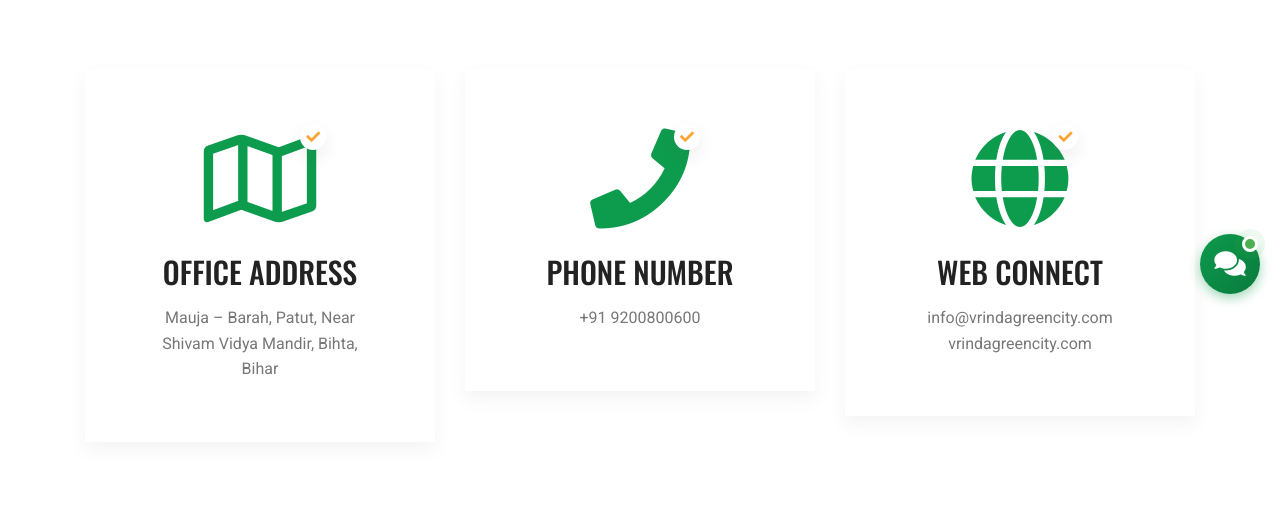
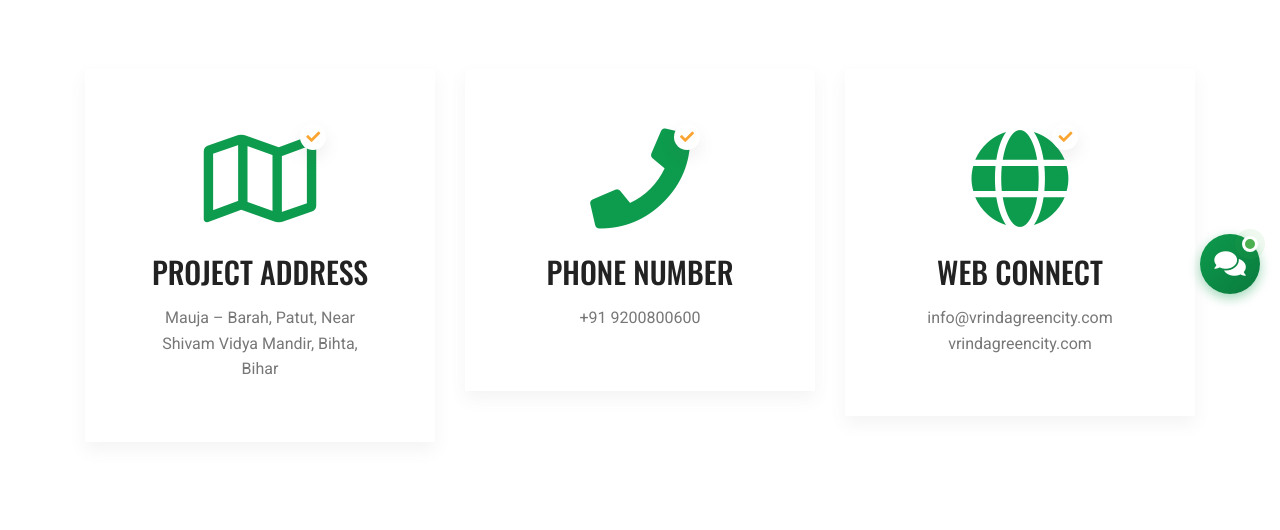
Before and after one commit to kumaranujranchi/vrindagreencity, a PHP site: page /contact.php in a window 1280 px wide. Shown: the part 486-1016 px from the top of the page. Run offline with PHP 8.4, Linux system fonts and the light colour scheme; some web fonts are replaced.

Commit message:
Change contact card label 'Office Address' to 'Project Address'

```diff
--- a/contact.php
+++ b/contact.php
@@ -230,7 +230,7 @@
                                     <i class="far fa-map"></i>
                                 </div>
                                 <div class="contact-content">
-                                    <h5 class="title">Office Address</h5>
+                                    <h5 class="title">Project Address</h5>
                                     <p class="contact-desc">Mauja – Barah, Patut, Near Shivam Vidya Mandir, Bihta, Bihar</p>
                                 </div>
                             </div>
```
